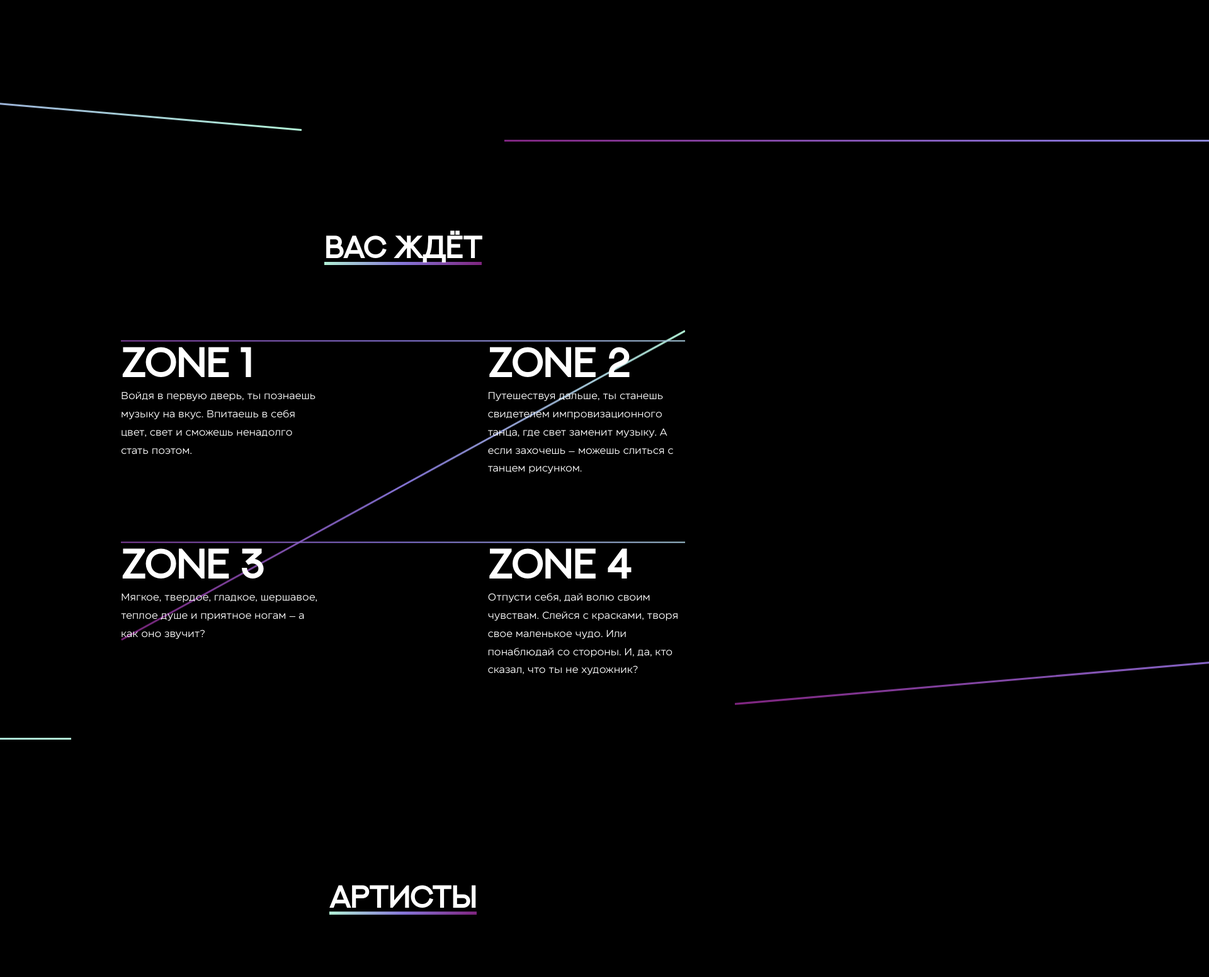
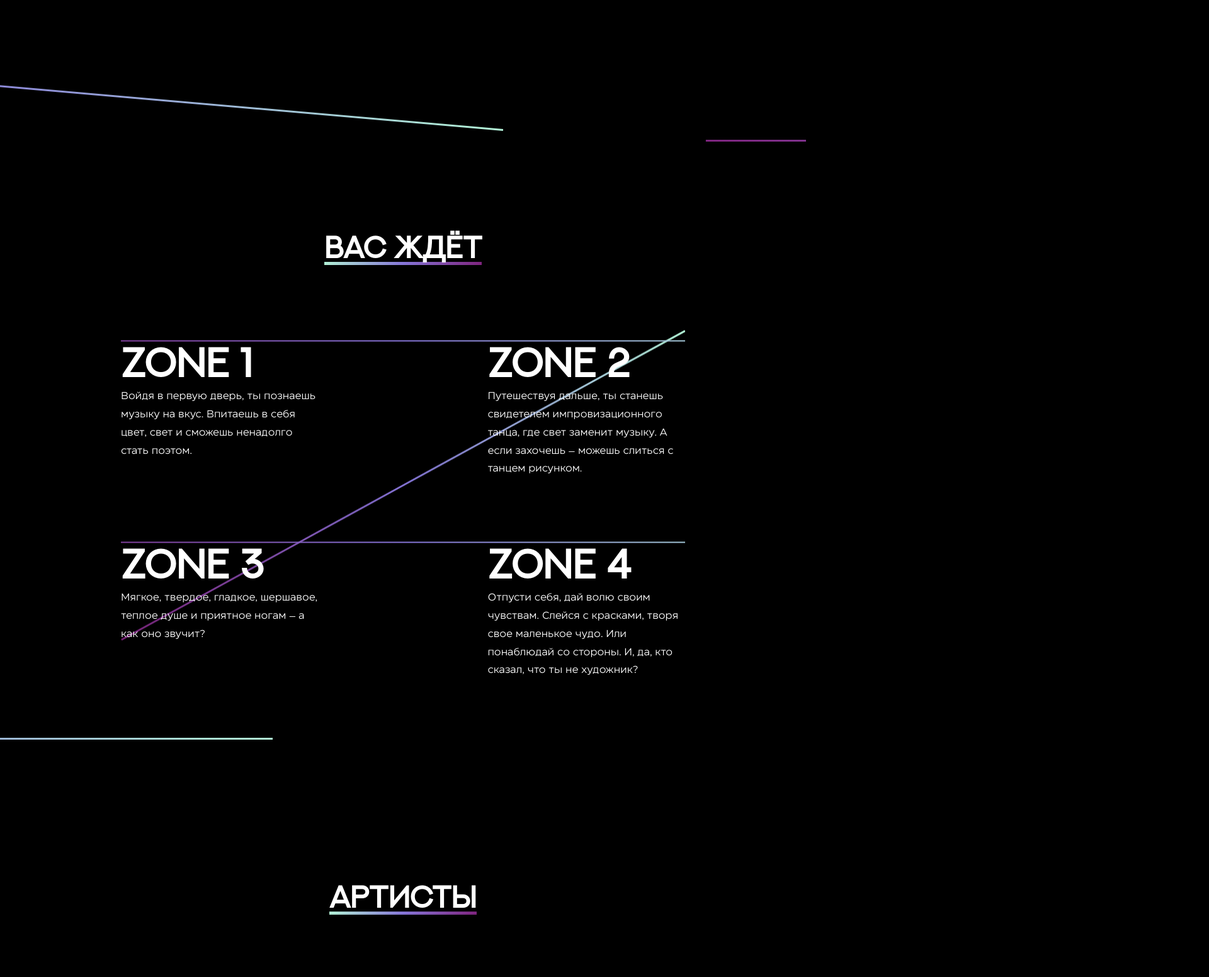
Before and after one commit to aslkhon/newmatters, a plain HTML site: page index.html in a window 1280 px wide. Shown: the part 2040-3592 px from the top of the page at 63% size, 1920 px wide, since content can reach past the window. Drawn offline with nearby package versions, Linux system fonts and the light colour scheme; a script that the page names is missing.

Commit message:
Update index.html

```diff
--- a/index.html
+++ b/index.html
@@ -28,7 +28,7 @@
       </div>
     </div>
   </div>
-  <div class="lines">
+  <div class="lines" style="width: 100vw; overflow: hidden;">
     <svg xmlns="http://www.w3.org/2000/svg" xmlns:xlink="http://www.w3.org/1999/xlink" width="1920.259" height="170.967" viewBox="0 0 1920.259 170.967" id="lineOne">
       <defs>
         <linearGradient id="linear-gradient" x1="1" y1="0.532" x2="0" y2="0.57" gradientUnits="objectBoundingBox">
@@ -81,7 +81,7 @@
     </div>
   </div>
 
-  <div class="shift">
+  <div class="shift" style="width: 100vw; overflow: hidden;">
     <svg xmlns="http://www.w3.org/2000/svg" xmlns:xlink="http://www.w3.org/1999/xlink" width="1920" height="3" viewBox="0 0 1920 3" id="lineThree">
       <defs>
         <linearGradient id="linear-gradient" x1="1" y1="0.532" x2="0" y2="0.57" gradientUnits="objectBoundingBox">
```
